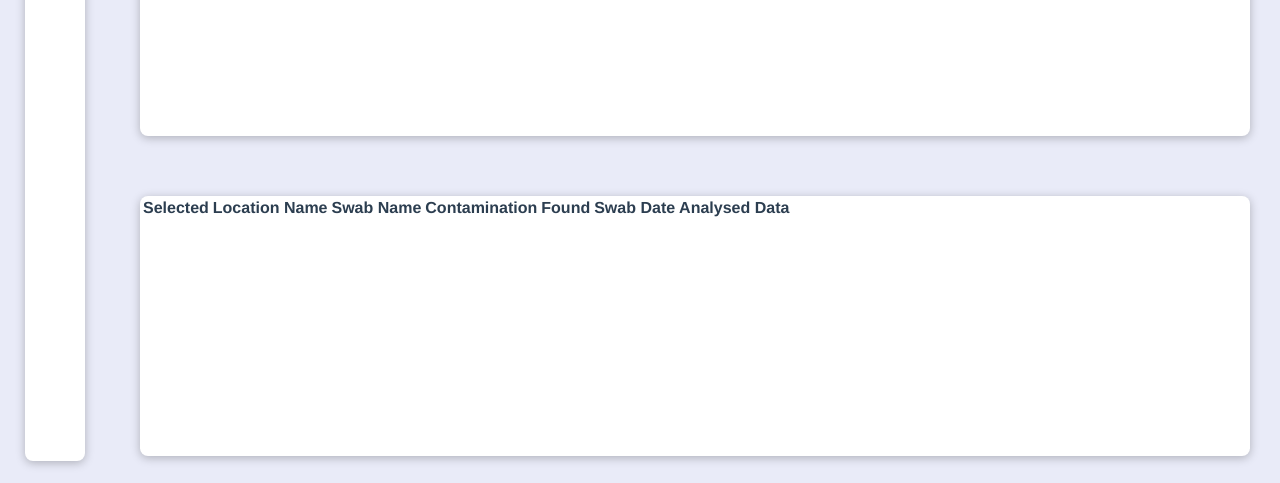
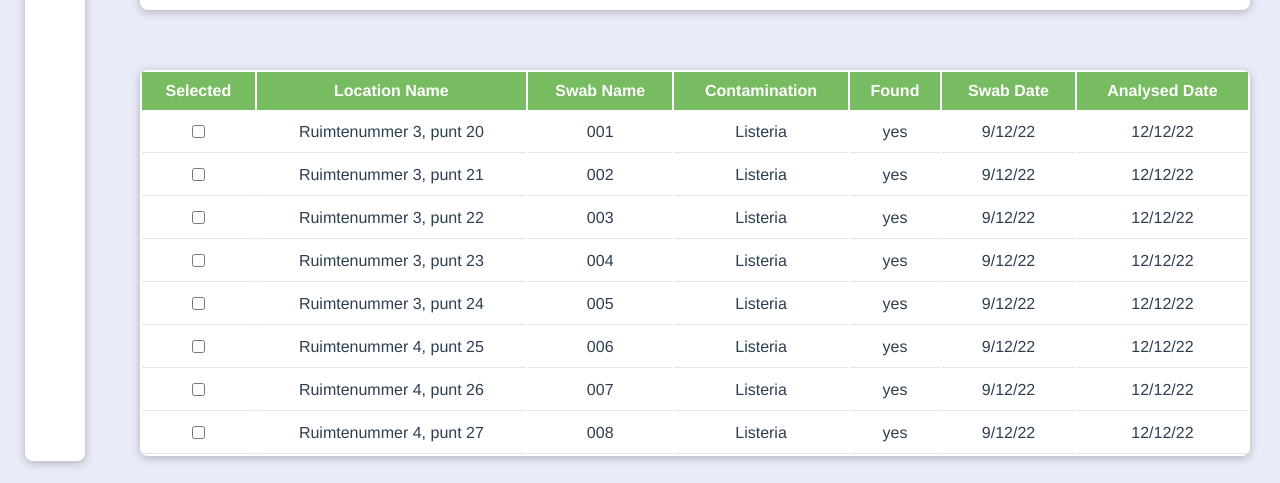
Before and after one commit to Jim-Zweers/contamination-visualization-frontend, a Vue app: page /#/ in a window 1280 px wide. Shown: the part 314-797 px from the top of the page. Built offline with nearby package versions, Linux system fonts and the light colour scheme; no server answers.

Commit message:
temp table added

```diff
--- a/src/components/NavBar.vue
+++ b/src/components/NavBar.vue
@@ -11,6 +11,7 @@
 </template>
 <script>
     export default {
+
     }
 </script>
 <style scoped>
--- a/src/components/TableWidget.vue
+++ b/src/components/TableWidget.vue
@@ -1,22 +1,26 @@
 <template lang="">
     <table>
-        <tr>
+        <tr class="header-row">
             <th v-for="header in headers" :key="header.dataKey">
                 {{ header.text }}
             </th>
-
+        </tr>
+        <tr class="item-row" v-for="item in items" :key="item.dataKey" for="osm">
+            <td><input type="checkbox" name="osm"></td>
+            <td>{{item.locationName}}</td>
+            <td>{{item.swabName}}</td>
+            <td>{{item.contamination}}</td>
+            <td>{{item.found}}</td>
+            <td>{{item.swabDate}}</td>
+            <td>{{item.analysedDate}}</td>
         </tr>
 
-        <tr>
-            <td></td>
-            <td></td>
-            <td></td>
-        </tr>
     </table>
+
 </template>
 <script>
 
-import { ref } from "vue";
+    import { ref } from 'vue'
 
  export default{
 
@@ -29,20 +33,52 @@ import { ref } from "vue";
             { text: "Contamination", value: "contamination" },
             { text: "Found", value: "found" },
             { text: "Swab Date", value: "swabDate" },
-            { text: "Analysed Data", value: "analysedData" },
+            { text: "Analysed Date", value: "analysedDate" },
+        ])
+
+        const items = ref([
+            { selected: "", locationName: "Ruimtenummer 3, punt 20", swabName: '001', contamination: 'Listeria', found: 'yes', swabDate: '9/12/22', analysedDate: '12/12/22'},
+            { selected: "", locationName: "Ruimtenummer 3, punt 21", swabName: '002', contamination: 'Listeria', found: 'yes', swabDate: '9/12/22', analysedDate: '12/12/22'},
+            { selected: "", locationName: "Ruimtenummer 3, punt 22", swabName: '003', contamination: 'Listeria', found: 'yes', swabDate: '9/12/22', analysedDate: '12/12/22'},
+            { selected: "", locationName: "Ruimtenummer 3, punt 23", swabName: '004', contamination: 'Listeria', found: 'yes', swabDate: '9/12/22', analysedDate: '12/12/22'},
+            { selected: "", locationName: "Ruimtenummer 3, punt 24", swabName: '005', contamination: 'Listeria', found: 'yes', swabDate: '9/12/22', analysedDate: '12/12/22'},
+            { selected: "", locationName: "Ruimtenummer 4, punt 25", swabName: '006', contamination: 'Listeria', found: 'yes', swabDate: '9/12/22', analysedDate: '12/12/22'},
+            { selected: "", locationName: "Ruimtenummer 4, punt 26", swabName: '007', contamination: 'Listeria', found: 'yes', swabDate: '9/12/22', analysedDate: '12/12/22'},
+            { selected: "", locationName: "Ruimtenummer 4, punt 27", swabName: '008', contamination: 'Listeria', found: 'yes', swabDate: '9/12/22', analysedDate: '12/12/22'},
         ])
 
         console.log(headers.value.text);
 
         return{
             headers,
+            items,
         }
 
     }
  }
 </script>
 <style scoped>
+
+    table{
+        width: 100%;
+    }
+
+    .header-row{
+        border: 5px 5px 0px 0px;
+        background-color: #78BC61;
+    }
+
     th{
-        margin: 5px;
+        padding: 10px;
+        color: #fff;
+    }
+
+    td{
+        padding: 10px;
+        border-bottom: .5px solid rgba(0, 0, 0, .1);
+    }
+
+    .item-row:hover{
+        background-color: rgba(120, 188, 97, 0.3);
     }
 </style>
```
